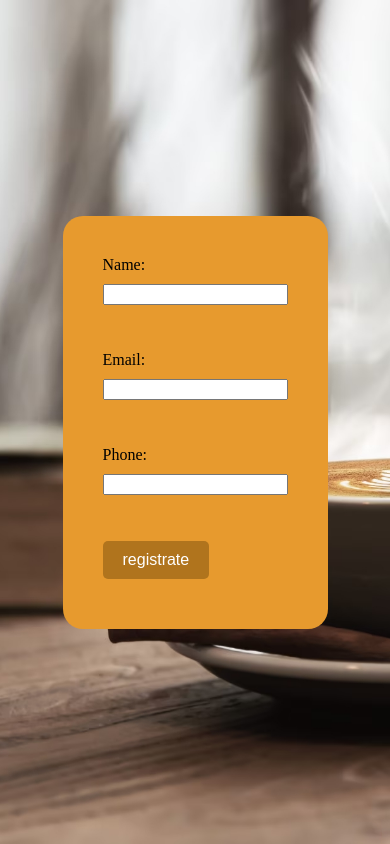
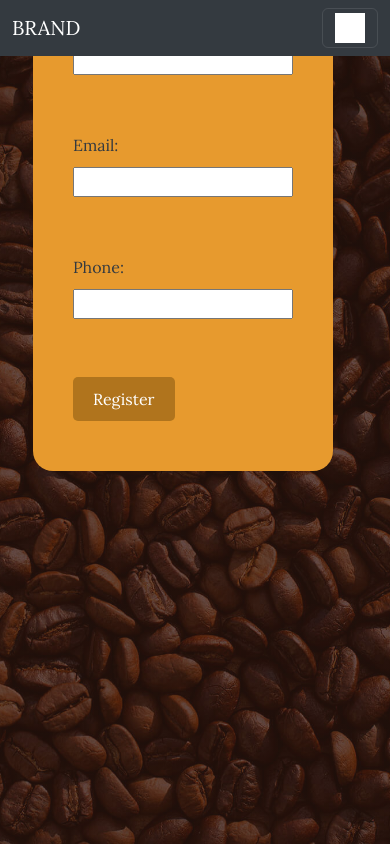
Before and after one commit to MRXML/graduate_work, a Django app: page /registration in a window 390 px wide. Run offline with Django 4.2, Linux system fonts and the light colour scheme; some libraries are stand-ins or nearby versions.

Commit message:
add menu

```diff
--- a/site_cafe/models.py
+++ b/site_cafe/models.py
@@ -4,7 +4,7 @@ class Category(models.Model):
     name = models.CharField(max_length=40, unique=True)
     position = models.SmallIntegerField(unique=True)
     slug = models.SlugField(max_length=40, unique=True, db_index=True)
-    is_visible = models.BinaryField(default=True)
+    is_visible = models.BooleanField(default=True)
 
     def __str__(self):
         return self.name
@@ -20,7 +20,6 @@ class Dish(models.Model):
     price = models.DecimalField(max_digits=6, decimal_places=2)
     category = models.ForeignKey(Category, on_delete=models.PROTECT, related_name='dishes')
     is_visible = models.BooleanField(default=True)
-
 class Reservation(models.Model):
     user_name = models.CharField(max_length=100)
     user_phone = models.CharField(max_length=15)
--- a/templates/about.html
+++ b/templates/about.html
@@ -2,7 +2,6 @@
 
 <!DOCTYPE html>
 <html data-bs-theme="light" lang="en">
-
 <head>
     <meta charset="utf-8">
     <meta name="viewport" content="width=device-width, initial-scale=1.0, shrink-to-fit=no">
@@ -22,7 +21,8 @@
                     <li class="nav-item"><a class="nav-link" href="{% url 'about' %}">About us</a></li>
                     <li class="nav-item"><a class="nav-link" href="{% url 'products' %}">Products</a></li>
                     <li class="nav-item"><a class="nav-link" href="{% url 'store' %}">Store</a></li>
-                    <li class="nav-item"><a class="nav-link" href="{% url 'menu' %}">Menu</a></li>
+                    <li class="nav-item"><a class="nav-link" href="{% url 'registration' %}">registration</a></li>
+                    <li class="nav-item"><a class="nav-link" href="{% url 'menu' %}">menu</a></li>
                 </ul>
             </div>
         </div>
--- a/templates/booking.html
+++ b/templates/booking.html
@@ -1,5 +1,7 @@
 <!DOCTYPE html>
 <html lang="en">
+
+
 
 <head>
     <meta charset="UTF-8">
--- a/templates/index.html
+++ b/templates/index.html
@@ -23,6 +23,7 @@
                     <li class="nav-item"><a class="nav-link" href="{% url 'products' %}">Products</a></li>
                     <li class="nav-item"><a class="nav-link" href="{% url 'store' %}">Store</a></li>
                     <li class="nav-item"><a class="nav-link" href="{% url 'registration' %}">registration</a></li>
+                    <li class="nav-item"><a class="nav-link" href="{% url 'menu' %}">menu</a></li>
                 </ul>
             </div>
         </div>
--- a/templates/products.html
+++ b/templates/products.html
@@ -22,6 +22,8 @@
                     <li class="nav-item"><a class="nav-link" href="{% url 'about' %}">About us</a></li>
                     <li class="nav-item"><a class="nav-link" href="{% url 'products' %}">Products</a></li>
                     <li class="nav-item"><a class="nav-link" href="{% url 'store' %}">Store</a></li>
+                    <li class="nav-item"><a class="nav-link" href="{% url 'registration' %}">registration</a></li>
+                    <li class="nav-item"><a class="nav-link" href="{% url 'menu' %}">menu</a></li>
                 </ul>
             </div>
         </div>
--- a/templates/registration.html
+++ b/templates/registration.html
@@ -1,36 +1,65 @@
+{% load static %}
+
 <!DOCTYPE html>
-<html lang="en">
+<html data-bs-theme="light" lang="en">
 
 <head>
-    <meta charset="UTF-8">
-    <meta name="viewport" content="width=device-width, initial-scale=1.0">
-    <title>Book a Table</title>
+    <meta charset="utf-8">
+    <meta name="viewport" content="width=device-width, initial-scale=1.0, shrink-to-fit=no">
+    <title>Menu - Brand</title>
+    <link rel="stylesheet" href="{% static 'assets/bootstrap/css/bootstrap.min.css' %}">
+    <link rel="stylesheet" href="https://fonts.googleapis.com/css?family=Raleway:100,100i,200,200i,300,300i,400,400i,500,500i,600,600i,700,700i,800,800i,900,900i&amp;display=swap">
+    <link rel="stylesheet" href="https://fonts.googleapis.com/css?family=Lora:400,400i,700,700i&amp;display=swap">
     <style>
         body {
-            background-image: url('/static/assets/img/registration.jpg');
+            background: linear-gradient(rgba(47, 23, 15, 0.65), rgba(47, 23, 15, 0.65)), url('{% static 'assets/img/bg.jpg' %}');
             background-size: cover;
-            background-position: center;
+            background-repeat: no-repeat;
+            background-attachment: fixed;
+            background-position: center center;
+            margin: 0;
+            padding: 0;
             display: flex;
             justify-content: center;
             align-items: center;
-            height: 100vh;
-            margin: 0;
+            height: 50vh;
         }
 
-        form {
+        .navbar-top {
+            background-color: #343a40;
+            width: 100%;
+            position: fixed;
+            top: 0;
+            z-index: 1000;
+        }
+
+        .navbar-dark .navbar-toggler-icon {
+            background-color: #fff;
+        }
+
+        .navbar-nav .nav-link {
+            color: #fff;
+        }
+
+        .navbar-nav .nav-link:hover {
+            color: #ccc;
+        }
+
+        .registration-form {
             background: rgb(231, 154, 46);
             padding: 40px;
             border-radius: 20px;
+            margin-top: 20px;
         }
 
-        form label,
-        form input,
-        form textarea {
+        .registration-form label,
+        .registration-form input,
+        .registration-form textarea {
             display: block;
             margin-bottom: 10px;
         }
 
-        input[type="submit"] {
+        .registration-form input[type="submit"] {
             background-color: rgb(176, 116, 29);
             border: none;
             color: white;
@@ -40,15 +69,39 @@
             transition: background-color 0.3s ease;
         }
 
-        input[type="submit"]:hover {
+        .registration-form input[type="submit"]:hover {
             background-color: rgb(180, 113, 30);
         }
     </style>
 </head>
 
 <body>
+    <nav class="navbar navbar-expand-lg navbar-dark navbar-top">
+        <div class="container">
+            <a class="navbar-brand text-uppercase d-lg-none text-expanded" href="#">Brand</a>
+            <button class="navbar-toggler" type="button" data-toggle="collapse" data-target="#navbarResponsiveTop" aria-controls="navbarResponsiveTop" aria-expanded="false" aria-label="Toggle navigation">
+                <span class="navbar-toggler-icon"></span>
+            </button>
+            <div class="collapse navbar-collapse" id="navbarResponsiveTop">
+                <ul class="navbar-nav ml-auto">
+                    <li class="nav-item active">
+                        <a class="nav-link" href="{% url 'main_page' %}">Home</a>
+                    </li>
+                    <li class="nav-item">
+                        <a class="nav-link" href="{% url 'about' %}">About Us</a>
+                    </li>
+                    <li class="nav-item">
+                        <a class="nav-link" href="{% url 'products' %}">Products</a>
+                    </li>
+                    <li class="nav-item">
+                        <a class="nav-link" href="{% url 'store' %}">Store</a>
+                    </li>
+                </ul>
+            </div>
+        </div>
+    </nav>
 
-    <form action="{% url 'registration' %}" method="post">
+    <form action="{% url 'registration' %}" method="post" class="registration-form">
         <label for="name">Name:</label>
         <input type="text" id="name" name="name" required><br><br>
 
@@ -57,9 +110,33 @@
 
         <label for="phone">Phone:</label>
         <input type="tel" id="phone" name="phone" required><br><br>
-        <input type="submit" value="registrate">
+        <input type="submit" value="Register">
     </form>
 
+    <section class="page-section bg-transparent">
+        <div class="container">
+            <div class="row">
+                {% for category in categories %}
+                    <div class="col-md-4 mb-4">
+                        <div class="card">
+                            <img src="{% static 'assets/img/bg.jpg' %}" class="card-img-top" alt="{{ category.name }}">
+                            <div class="card-body">
+                                <h5 class="category-name">{{ category.name }}</h5>
+                                <ul class="menu-list">
+                                    {% for dish in category.dishes.all %}
+                                        <li class="menu-item">{{ dish.name }} - {{ dish.price }} uan.</li>
+                                        <li class="menu-ingredient"><em>{{ dish.ingredients }}</em></li>
+                                    {% endfor %}
+                                </ul>
+                            </div>
+                        </div>
+                    </div>
+                {% endfor %}
+            </div>
+        </div>
+    </section>
+
+    <script src="{% static 'assets/bootstrap/js/bootstrap.min.js' %}"></script>
 </body>
 
 </html>
--- a/templates/store.html
+++ b/templates/store.html
@@ -22,6 +22,8 @@
                     <li class="nav-item"><a class="nav-link" href="{% url 'about' %}">About us</a></li>
                     <li class="nav-item"><a class="nav-link" href="{% url 'products' %}">Products</a></li>
                     <li class="nav-item"><a class="nav-link" href="{% url 'store' %}">Store</a></li>
+                    <li class="nav-item"><a class="nav-link" href="{% url 'registration' %}">registration</a></li>
+                    <li class="nav-item"><a class="nav-link" href="{% url 'menu' %}">menu</a></li>
                 </ul>
             </div>
         </div>
```
Also changed, not shown: templates/menu.html (+11 -3 lines), db.sqlite3, dishes/3_в_1.png (added), site_cafe/migrations/0002_dish_photo_alter_category_is_visible.py (added).
